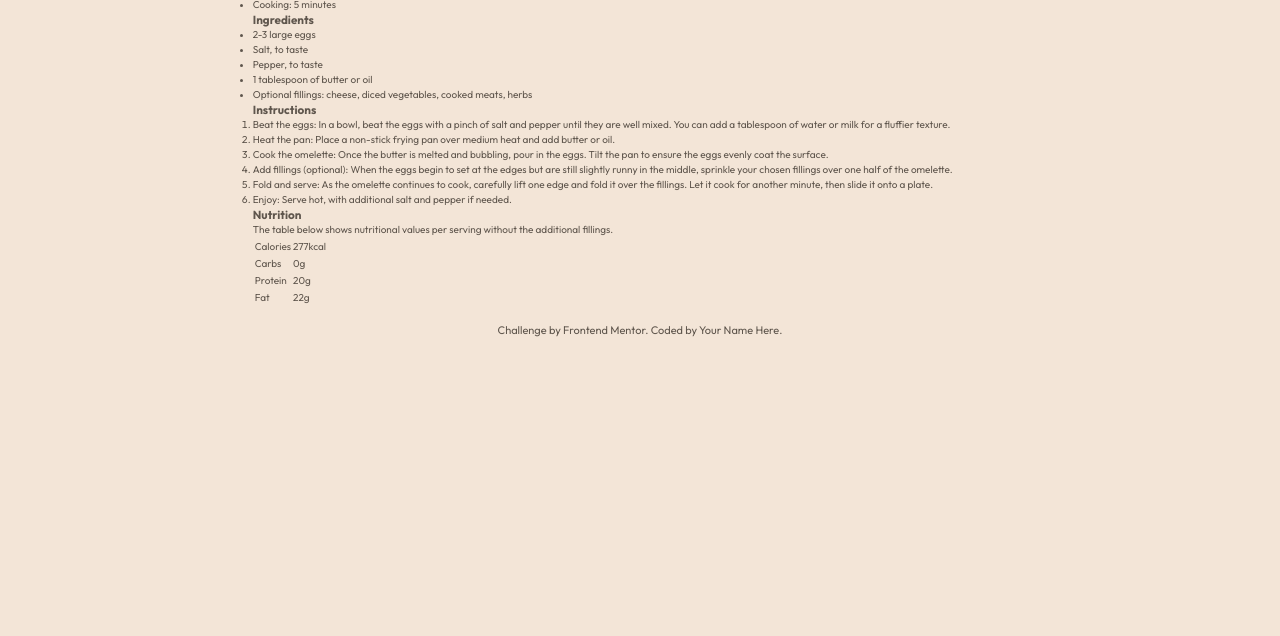
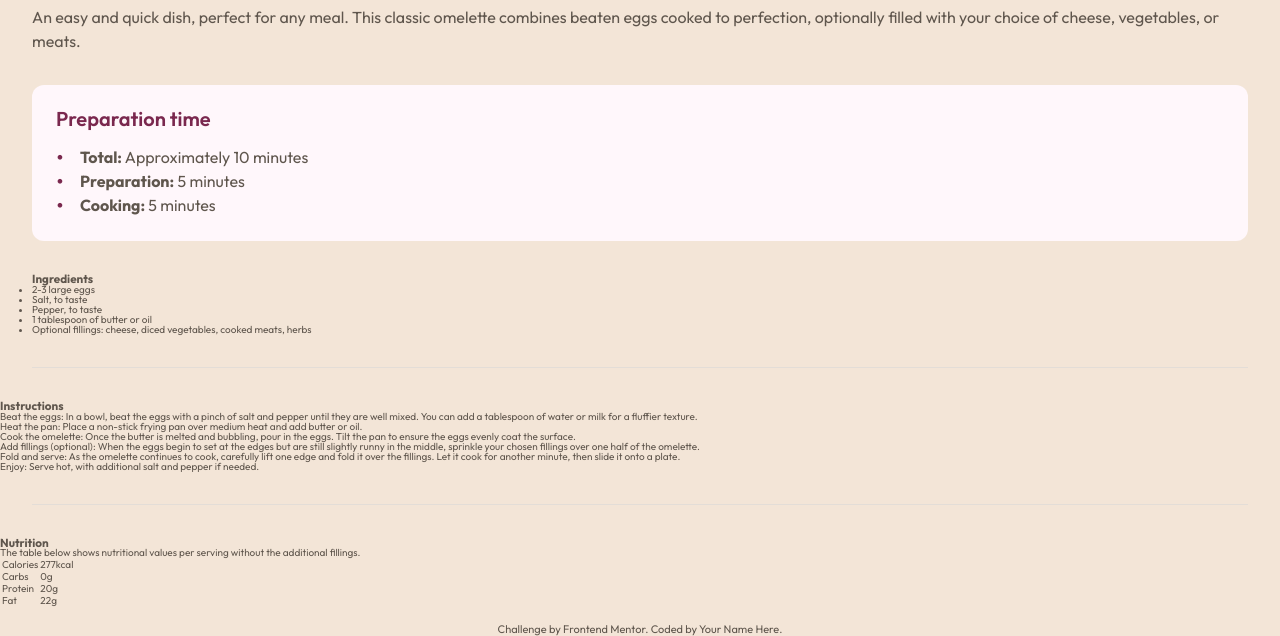
Before and after one commit to juliengDev/Recipe_page, a website: page index.html in a window 1280 px wide. Shown: the part 682-1318 px from the top of the page. Before the commit the page ends 1020 px from the top, so only its background shows below. Drawn offline with Linux system fonts and the light colour scheme.

Commit message:
banner and preparation menu done

```diff
--- a/index.html
+++ b/index.html
@@ -15,56 +15,70 @@
       <img class="banner-img" src="./assets/images/image-omelette.jpeg" alt="Omelette Image Banner">
     </header>
     <main class="recipe">
-      <h1 class="recipe-title">Simple Omelette Recipe</h1>
-      <p class="recipe-description">An easy and quick dish, perfect for any meal. This classic omelette combines beaten
-        eggs cooked
-        to perfection, optionally filled with your choice of cheese, vegetables, or meats.</p>
-      <section class="recipe-preparation">
-        <h2 class="recipe-preparation-title">Preparation time</h2>
-        <ul class="recipe-preparation-list">
-          <li class="recipe-preparation-list-item">Total: Approximately 10 minutes</li>
-          <li class="recipe-preparation-list-item">Preparation: 5 minutes</li>
-          <li class="recipe-preparation-list-item">Cooking: 5 minutes</li>
+      <div class="recipe__banner">
+        <h1 class="recipe__banner__title">Simple Omelette Recipe</h1>
+        <p class="recipe__banner__description ft-body-regular">An easy and quick dish, perfect for any meal. This
+          classic omelette
+          combines
+          beaten
+          eggs cooked
+          to perfection, optionally filled with your choice of cheese, vegetables, or meats.</p>
+      </div>
+
+      <section class="recipe__preparation">
+        <h2 class="recipe__preparation__title ft-heading-s">Preparation time</h2>
+        <ul class="recipe__preparation__list">
+          <li class="recipe__preparation__list__item ft-body-regular"><strong>Total:</strong> Approximately<span
+              class="break-line"> 10 minutes</span>
+          </li>
+          <li class="recipe__preparation__list__item ft-body-regular"><strong>Preparation:</strong> 5 minutes</li>
+          <li class="recipe__preparation__list__item ft-body-regular"><strong>Cooking:</strong> 5 minutes</li>
         </ul>
       </section>
-      <section class="recipe-ingredients">
-        <h3 class="recipe-ingredients-title">Ingredients</h3>
-        <ul class="recipe-ingredients-list">
-          <li class="recipe-ingredients-list-item">2-3 large eggs</li>
-          <li class="recipe-ingredients-list-item"> Salt, to taste</li>
-          <li class="recipe-ingredients-list-item"> Pepper, to taste</li>
-          <li class="recipe-ingredients-list-item">1 tablespoon of butter or oil</li>
-          <li class="recipe-ingredients-list-item">Optional fillings: cheese, diced vegetables, cooked meats, herbs</li>
+      <section class="recipe__ingredients">
+        <h3 class="recipe__ingredients__title">Ingredients</h3>
+        <ul class="recipe__ingredients__list">
+          <li class="recipe__ingredients__list__item">2-3 large eggs</li>
+          <li class="recipe__ingredients__list__item"> Salt, to taste</li>
+          <li class="recipe__ingredients__list__item"> Pepper, to taste</li>
+          <li class="recipe__ingredients__list__item">1 tablespoon of butter or oil</li>
+          <li class="recipe__ingredients__list__item">Optional fillings: cheese, diced vegetables, cooked meats, herbs
+          </li>
         </ul>
       </section>
-      <section class="recipe-instructions">
-        <h3 class="recipe-instructions-title"> Instructions
+      <span class="line"></span>
+      <section class="recipe__instructions">
+        <h3 class="recipe__instructions__title"> Instructions
         </h3>
-        <ol class="recipe-instructions-list">
-          <li class="recipe-instructions-item"><span class="bold">Beat the eggs:</span> In a bowl, beat the eggs with a
+        <ol class="recipe__instructions__list">
+          <li class="recipe__instructions__item"><span class="bold">Beat the eggs:</span> In a bowl, beat the eggs with
+            a
             pinch of salt and pepper until they are well mixed.
             You can add a tablespoon of water or milk for a fluffier texture.</li>
-          <li class="recipe-instructions-item"><span class="bold">Heat the pan:</span> Place a non-stick frying pan over
+          <li class="recipe__instructions__item"><span class="bold">Heat the pan:</span> Place a non-stick frying pan
+            over
             medium heat and add butter or oil.</li>
-          <li class="recipe-instructions-item"><span class="bold">Cook the omelette: </span> Once the butter is melted
+          <li class="recipe__instructions__item"><span class="bold">Cook the omelette: </span> Once the butter is melted
             and
             bubbling, pour in the eggs. Tilt the pan to ensure
             the eggs evenly coat the surface.</li>
-          <li class="recipe-instructions-item"><span class="bold">Add fillings (optional):</span> When the eggs begin to
+          <li class="recipe__instructions__item"><span class="bold">Add fillings (optional):</span> When the eggs begin
+            to
             set at the edges but are still slightly runny in the
             middle, sprinkle your chosen fillings over one half of the omelette.</li>
-          <li class="recipe-instructions-item"><span class="bold">Fold and serve: </span> As the omelette continues to
+          <li class="recipe__instructions__item"><span class="bold">Fold and serve: </span> As the omelette continues to
             cook, carefully lift one edge and fold it over the
             fillings. Let it cook for another minute, then slide it onto a plate.</li>
-          <li class="recipe-instructions-item"><span class="bold">Enjoy:</span> Serve hot, with additional salt and
+          <li class="recipe__instructions__item"><span class="bold">Enjoy:</span> Serve hot, with additional salt and
             pepper
             if needed.
           </li>
         </ol>
       </section>
-      <section class="recipe-nutrition">
-        <h3 class="recipe-nutrition-title">Nutrition</h3>
-        <p class="recipe-nutrition-description">
+      <span class="line"></span>
+      <section class="recipe__nutrition">
+        <h3 class="recipe__nutrition__title">Nutrition</h3>
+        <p class="recipe__nutrition__description">
           The table below shows nutritional values per serving without the additional fillings.</p>
         <table>
           <tbody>
--- a/sass/base/_typography.scss
+++ b/sass/base/_typography.scss
@@ -19,7 +19,7 @@
 body {
   font-family: "Outfit", sans-serif;
   font-weight: 400;
-  line-height: 150%;
+  line-height: 1;
 }
 
 .ft-heading-l {
--- a/sass/base/_utilities.scss
+++ b/sass/base/_utilities.scss
@@ -19,7 +19,7 @@
 }
 
 .container {
-  margin: 0 3.2rem;
+  // margin: 0 3.2rem;
   display: flex;
   flex-direction: column;
   justify-content: center;
@@ -28,3 +28,17 @@
     max-width: $mobile-width;
   }
 }
+
+.break-line {
+  @include respond(mobile) {
+    display: block;
+  }
+}
+
+.line {
+  display: block;
+  min-width: 31.1rem;
+  height: 1px;
+  background-color: var(--color-white-coffee);
+  margin: 3.2rem;
+}
--- /dev/null
+++ b/sass/layout/_header.scss
@@ -0,0 +1,4 @@
+.banner-img {
+  max-width: 100%;
+  height: auto;
+}
--- a/sass/main.scss
+++ b/sass/main.scss
@@ -8,6 +8,7 @@
 
 @import "components/card.scss";
 
+@import "layout/header";
 @import "layout/footer";
 
 @import "pages/home";
--- a/sass/pages/_home.scss
+++ b/sass/pages/_home.scss
@@ -0,0 +1,45 @@
+.recipe {
+  &__banner {
+    margin: 4rem 3.2rem 3.2rem;
+
+    &__title {
+      font-family: "Young Serif", serif;
+      font-size: 3.6rem;
+      font-weight: 400;
+      margin-bottom: 2.4rem;
+      color: var(--color-dark-charcoal);
+    }
+    &__description {
+      color: var(--color-wenge-brown);
+    }
+  }
+  &__preparation {
+    padding: 2.4rem;
+    background-color: var(--color-snow);
+    margin: 0 3.2rem 3.2rem;
+    border-radius: 12px;
+    &__title {
+      color: var(--color-dark-raspberry);
+      margin-bottom: 1.6rem;
+    }
+    &__list {
+      list-style: none; /* Remove default bullet points */
+      padding-left: 0;
+      &__item {
+        position: relative;
+        padding-left: 1.5em; /* Adjust this value as needed */
+        &::before {
+          content: "\2022"; /* Unicode for bullet point */
+          color: var(--color-dark-raspberry); /* Bullet color */
+          font-size: 1.5em; /* Adjust bullet size */
+          position: absolute;
+          left: 0;
+          top: 0;
+        }
+      }
+    }
+  }
+  &__ingredients {
+    margin: 0 3.2rem 3.2rem;
+  }
+}
```
Also changed, not shown: public/css/style.css, 1 other file.
